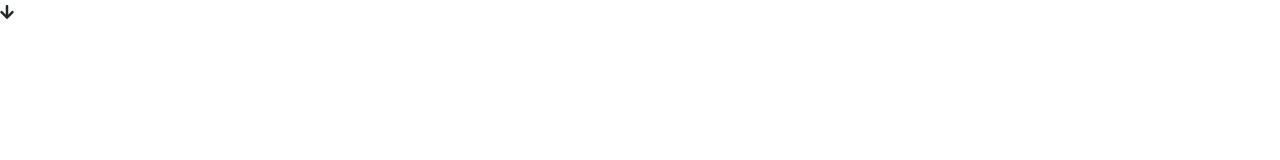
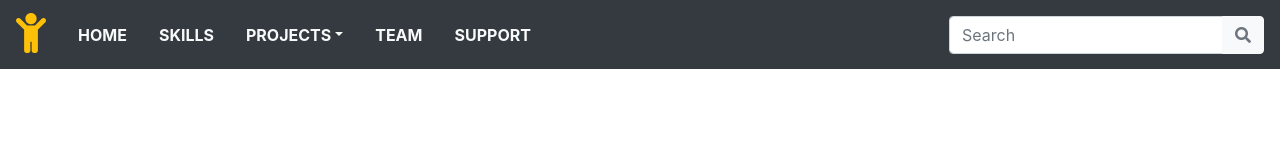
Before and after one commit to Daniyal-Shah/bootrap-website, a plain HTML site: page index.html in a window 1280 px wide. Drawn offline with nearby package versions, Linux system fonts and the light colour scheme.

Commit message:
navbar created

```diff
--- a/index.html
+++ b/index.html
@@ -12,7 +12,65 @@
     <link rel="stylesheet" href="https://pro.fontawesome.com/releases/v5.10.0/css/all.css" integrity="sha384-AYmEC3Yw5cVb3ZcuHtOA93w35dYTsvhLPVnYs9eStHfGJvOvKxVfELGroGkvsg+p" crossorigin="anonymous"/>
 </head>
   <body>
-    <span class="fas fa-arrow-down"></span>
+
+    <!-- navbar -->
+
+    <nav class="navbar navbar-expand-md navbar-light bg-dark">
+        <!-- logo -->
+        <a href="" class="navbar-brand">
+            <i class="fas fa-child text-warning fa-2x" ></i>
+        </a>
+
+        <button type="button" class="navbar-toggler" data-toggle="collapse" data-target="#nav">
+            <span class="navbar-toggler-icon">
+
+            </span>
+        </button>
+
+        <div class="collapse navbar-collapse justify-content-between" id="nav">
+            <ul class="navbar-nav text-uppercase">
+                <li class="nav-item"><a class="nav-link text-light font-weight-bold px-3" href="#">Home</a></li>
+                <li class="nav-item"><a class="nav-link text-light font-weight-bold px-3" href="#">Skills</a></li>
+                <li class="nav-item dropdown"><a class="nav-link text-light font-weight-bold px-3  dropdown-toggle" data-toggle="dropdown" href="#">Projects</a>
+                    <!-- dropdown menu for projects -->
+                    <div class="dropdown-menu">
+                        <a href="" class="dropdown-item">Project 1</a>
+                        <a href="" class="dropdown-item">Project 2</a>
+                        <a href="" class="dropdown-item">Project 3</a>
+                        <a href="" class="dropdown-item">Project 4</a>
+                    </div>
+                </li>
+
+                <li class="nav-item"><a class="nav-link text-light font-weight-bold px-3" href="#">Team</a></li>
+                <li class="nav-item"><a class="nav-link text-light font-weight-bold px-3" href="#">Support</a></li>
+            </ul>
+
+            <form class="form-inline">
+                <div class="input-group ">
+                    <input type="text" class="form-control" placeholder="Search">
+                    <div class="input-group-append">
+                        <button type="button" class="btn btn-light"><i class="fas fa-search text-muted"></i></button>
+                    </div>
+                </div>
+            </form>
+        </div>
+
+    </nav>
+
+
+
+
+
+
+
+
+
+
+
+
+
+
+
     <!-- Optional JavaScript -->
     <!-- jQuery first, then Popper.js, then Bootstrap JS -->
     <script src="https://code.jquery.com/jquery-3.3.1.slim.min.js" integrity="sha384-q8i/X+965DzO0rT7abK41JStQIAqVgRVzpbzo5smXKp4YfRvH+8abtTE1Pi6jizo" crossorigin="anonymous"></script>
```
